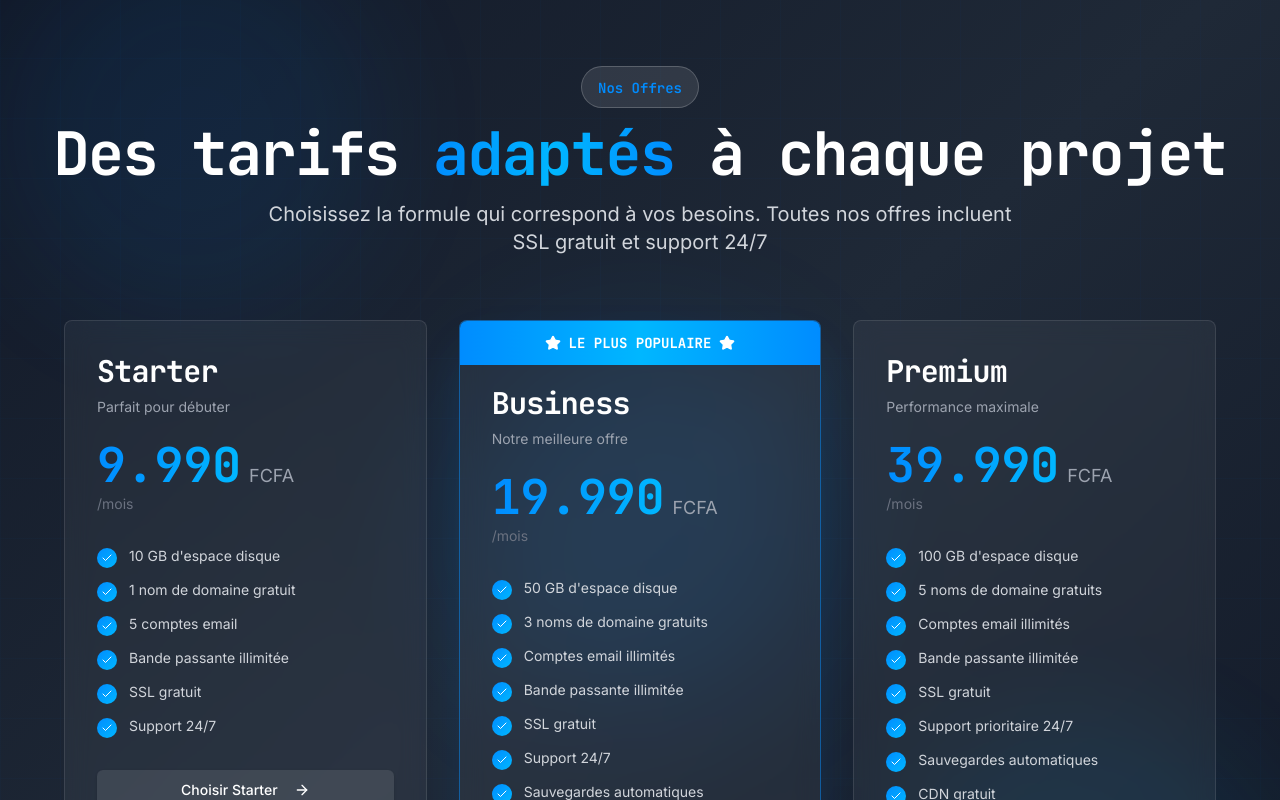
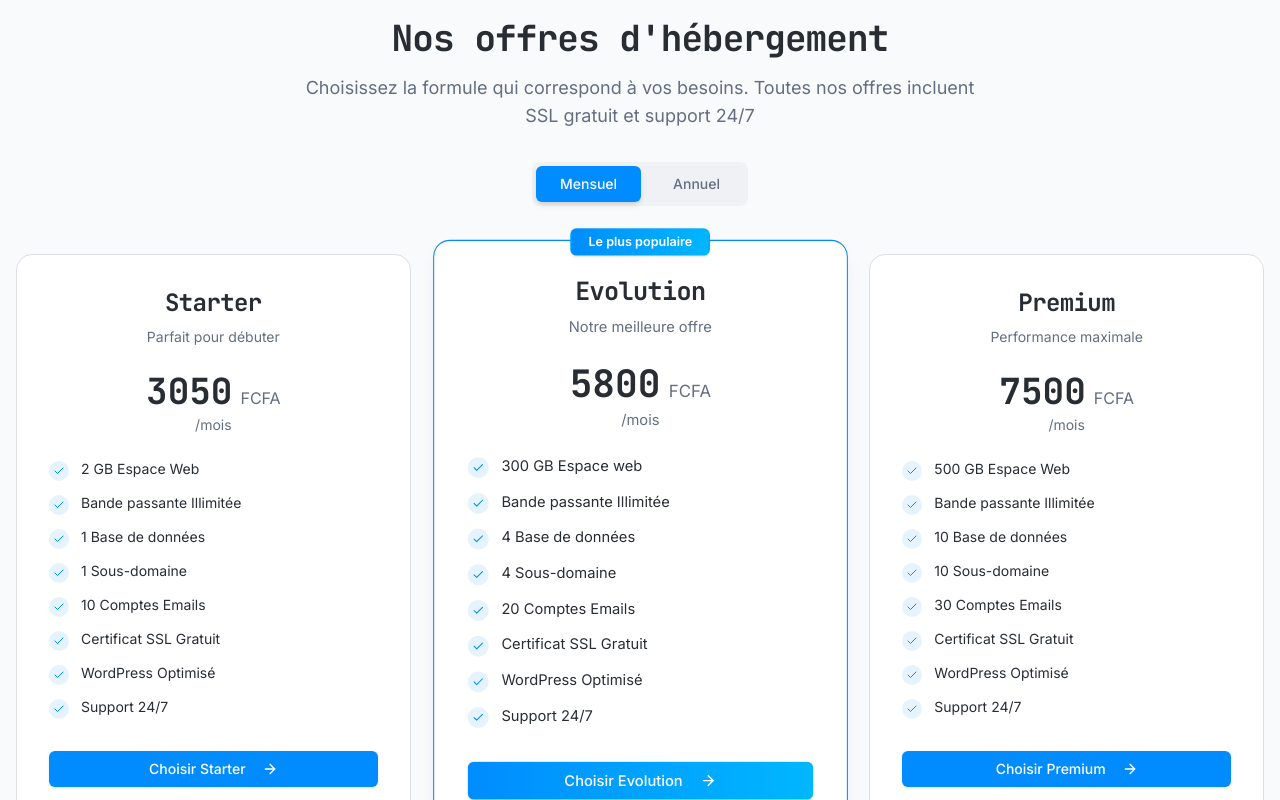
Before and after one commit to brice214/sg-6b163f7e-d25b-45da-95b7-a0681ea5011c-1791216779, a Next.js app: page / in a window 1280 px wide. Shown: the part 2800-3600 px from the top of the page. Built offline with nearby package versions, Linux system fonts and the light colour scheme.

Commit message:
feat(ui): update offers component pricing and toggle

```diff
--- a/src/components/homepage/Offers.tsx
+++ b/src/components/homepage/Offers.tsx
@@ -1,169 +1,179 @@
-import { Check, ArrowRight, Star } from "lucide-react";
+"use client";
+
+import { useState } from "react";
+import { Check, ArrowRight } from "lucide-react";
 import { Button } from "@/components/ui/button";
-import { Card } from "@/components/ui/card";
 import { Badge } from "@/components/ui/badge";
 
 export function Offers() {
-  const offers = [
+  const [billingCycle, setBillingCycle] = useState<"monthly" | "annually">("monthly");
+
+  const plans = [
     {
       name: "Starter",
       description: "Parfait pour débuter",
-      price: "9.990",
-      currency: "FCFA",
-      period: "/mois",
+      priceMonthly: "3050",
+      priceAnnually: "30500",
+      urlMonthly: "https://spiderhoster.com/portail/index.php?rp=/store/hebergement-web/starter&billingcycle=monthly",
+      urlAnnually: "https://spiderhoster.com/portail/index.php?rp=/store/hebergement-web/starter&billingcycle=annually",
       features: [
-        "10 GB d'espace disque",
-        "1 nom de domaine gratuit",
-        "5 comptes email",
-        "Bande passante illimitée",
-        "SSL gratuit",
-        "Support 24/7",
+        "2 GB Espace Web",
+        "Bande passante Illimitée",
+        "1 Base de données",
+        "1 Sous-domaine",
+        "10 Comptes Emails",
+        "Certificat SSL Gratuit",
+        "WordPress Optimisé",
+        "Support 24/7"
       ],
-      cta: "Choisir Starter",
-      popular: false,
+      popular: false
     },
     {
-      name: "Business",
+      name: "Evolution",
       description: "Notre meilleure offre",
-      price: "19.990",
-      currency: "FCFA",
-      period: "/mois",
+      priceMonthly: "5800",
+      priceAnnually: "58000",
+      urlMonthly: "https://spiderhoster.com/portail/index.php?rp=/store/hebergement-web/evolution&billingcycle=monthly",
+      urlAnnually: "https://spiderhoster.com/portail/index.php?rp=/store/hebergement-web/evolution&billingcycle=annually",
       features: [
-        "50 GB d'espace disque",
-        "3 noms de domaine gratuits",
-        "Comptes email illimités",
-        "Bande passante illimitée",
-        "SSL gratuit",
-        "Support 24/7",
-        "Sauvegardes automatiques",
+        "300 GB Espace web",
+        "Bande passante Illimitée",
+        "4 Base de données",
+        "4 Sous-domaine",
+        "20 Comptes Emails",
+        "Certificat SSL Gratuit",
+        "WordPress Optimisé",
+        "Support 24/7"
       ],
-      cta: "Choisir Business",
-      popular: true,
+      popular: true
     },
     {
       name: "Premium",
       description: "Performance maximale",
-      price: "39.990",
-      currency: "FCFA",
-      period: "/mois",
+      priceMonthly: "7500",
+      priceAnnually: "75000",
+      urlMonthly: "https://spiderhoster.com/portail/index.php?rp=/store/hebergement-web/pro&billingcycle=monthly",
+      urlAnnually: "https://spiderhoster.com/portail/index.php?rp=/store/hebergement-web/pro&billingcycle=annually",
       features: [
-        "100 GB d'espace disque",
-        "5 noms de domaine gratuits",
-        "Comptes email illimités",
-        "Bande passante illimitée",
-        "SSL gratuit",
-        "Support prioritaire 24/7",
-        "Sauvegardes automatiques",
-        "CDN gratuit",
+        "500 GB Espace Web",
+        "Bande passante Illimitée",
+        "10 Base de données",
+        "10 Sous-domaine",
+        "30 Comptes Emails",
+        "Certificat SSL Gratuit",
+        "WordPress Optimisé",
+        "Support 24/7"
       ],
-      cta: "Choisir Premium",
-      popular: false,
-    },
+      popular: false
+    }
   ];
 
   return (
-    <section id="offres" className="py-20 lg:py-32 relative overflow-hidden bg-gradient-to-br from-gray-900 via-gray-800 to-gray-900">
-      {/* Animated gradient background */}
-      <div className="absolute inset-0">
-        <div className="absolute top-0 left-0 w-96 h-96 bg-primary/20 rounded-full blur-3xl animate-pulse" />
-        <div className="absolute bottom-0 right-0 w-96 h-96 bg-secondary/20 rounded-full blur-3xl animate-pulse" style={{ animationDelay: '1.5s' }} />
-        <div className="absolute top-1/2 left-1/2 -translate-x-1/2 -translate-y-1/2 w-96 h-96 bg-primary/10 rounded-full blur-3xl" />
+    <section id="offres" className="py-20 bg-background">
+      <div className="container mx-auto px-4">
+        <div className="text-center mb-12">
+          <h2 className="text-3xl md:text-4xl font-mono font-bold text-foreground mb-4">
+            Nos offres d'hébergement
+          </h2>
+          <p className="text-lg text-muted-foreground max-w-2xl mx-auto mb-8">
+            Choisissez la formule qui correspond à vos besoins. Toutes nos offres incluent SSL gratuit et support 24/7
+          </p>
+
+          {/* Billing cycle toggle */}
+          <div className="inline-flex items-center gap-2 bg-muted/50 p-1 rounded-lg">
+            <button
+              onClick={() => setBillingCycle("monthly")}
+              className={`px-6 py-2 rounded-md text-sm font-medium transition-all ${
+                billingCycle === "monthly"
+                  ? "bg-primary text-white shadow-md"
+                  : "text-muted-foreground hover:text-foreground"
+              }`}
+            >
+              Mensuel
+            </button>
+            <button
+              onClick={() => setBillingCycle("annually")}
+              className={`px-6 py-2 rounded-md text-sm font-medium transition-all ${
+                billingCycle === "annually"
+                  ? "bg-primary text-white shadow-md"
+                  : "text-muted-foreground hover:text-foreground"
+              }`}
+            >
+              Annuel
+            </button>
+          </div>
         </div>
 
-      {/* Tech grid */}
-      <div className="absolute inset-0 opacity-5">
-        <div className="absolute inset-0" style={{
-          backgroundImage: `linear-gradient(hsl(207 100% 50% / 0.5) 1px, transparent 1px), linear-gradient(90deg, hsl(207 100% 50% / 0.5) 1px, transparent 1px)`,
-          backgroundSize: '60px 60px'
-        }} />
+        <div className="grid md:grid-cols-3 gap-8 max-w-7xl mx-auto">
+          {plans.map((plan, index) => (
+            <div
+              key={index}
+              className={`relative bg-card border rounded-2xl p-8 hover:shadow-xl transition-all duration-300 ${
+                plan.popular
+                  ? "border-primary shadow-lg shadow-primary/10 scale-105"
+                  : "border-border hover:border-primary/50"
+              }`}
+            >
+              {plan.popular && (
+                <Badge className="absolute -top-3 left-1/2 -translate-x-1/2 bg-gradient-to-r from-primary to-secondary text-white px-4 py-1">
+                  Le plus populaire
+                </Badge>
+              )}
+
+              <div className="text-center mb-6">
+                <h3 className="text-2xl font-mono font-bold text-foreground mb-2">
+                  {plan.name}
+                </h3>
+                <p className="text-sm text-muted-foreground">{plan.description}</p>
               </div>
 
-      <div className="container mx-auto px-4 relative z-10">
-        <div className="text-center mb-16 animate-slide-up">
-          <div className="inline-block px-4 py-2 rounded-full bg-white/10 backdrop-blur-md border border-white/20 mb-4">
-            <span className="text-sm font-mono font-semibold text-primary">Nos Offres</span>
+              <div className="text-center mb-6">
+                <div className="flex items-baseline justify-center gap-2">
+                  <span className="text-4xl font-mono font-bold text-foreground">
+                    {billingCycle === "monthly" ? plan.priceMonthly : plan.priceAnnually}
+                  </span>
+                  <span className="text-muted-foreground">FCFA</span>
                 </div>
-          <h2 className="text-3xl md:text-4xl lg:text-5xl xl:text-6xl font-mono font-bold text-white mb-4 tracking-tight">
-            Des tarifs <span className="text-transparent bg-clip-text bg-gradient-to-r from-primary via-secondary to-primary">adaptés</span> à chaque projet
-          </h2>
-          <p className="text-lg md:text-xl text-gray-300 max-w-3xl mx-auto leading-relaxed">
-            Choisissez la formule qui correspond à vos besoins. Toutes nos offres incluent SSL gratuit et support 24/7
+                <p className="text-sm text-muted-foreground mt-1">
+                  /{billingCycle === "monthly" ? "mois" : "an"}
                 </p>
               </div>
 
-        <div className="grid lg:grid-cols-3 gap-8 max-w-6xl mx-auto">
-          {offers.map((offer, index) => (
-            <Card
-              key={offer.name}
-              className={`relative overflow-hidden bg-white/5 backdrop-blur-md border-white/10 hover:border-primary/50 transition-all duration-500 animate-slide-up ${offer.popular ? 'lg:scale-105 border-primary/50 shadow-2xl shadow-primary/20' : 'hover:scale-105'}`}
-              style={{ animationDelay: `${index * 100}ms` }}
-            >
-              {/* Glow effect */}
-              <div className="absolute -inset-1 bg-gradient-to-r from-primary via-secondary to-primary opacity-0 group-hover:opacity-30 blur-2xl transition-opacity duration-500" />
-
-              {offer.popular && (
-                <div className="absolute top-0 left-0 right-0 bg-gradient-to-r from-primary via-secondary to-primary text-white text-center py-3">
-                  <div className="flex items-center justify-center gap-2">
-                    <Star className="h-4 w-4 fill-white" />
-                    <span className="text-sm font-mono font-bold">LE PLUS POPULAIRE</span>
-                    <Star className="h-4 w-4 fill-white" />
+              <ul className="space-y-3 mb-8">
+                {plan.features.map((feature, idx) => (
+                  <li key={idx} className="flex items-start gap-3">
+                    <div className="h-5 w-5 rounded-full bg-primary/10 flex items-center justify-center flex-shrink-0 mt-0.5">
+                      <Check className="h-3 w-3 text-primary" />
                     </div>
-                </div>
-              )}
-
-              <div className={`relative p-8 ${offer.popular ? 'pt-16' : ''}`}>
-                <div className="mb-6">
-                  <h3 className="text-2xl md:text-3xl font-mono font-bold text-white mb-2">
-                    {offer.name}
-                  </h3>
-                  <p className="text-sm text-gray-400">
-                    {offer.description}
-                  </p>
-                </div>
-
-                <div className="mb-8">
-                  <div className="flex items-baseline gap-2 mb-1">
-                    <span className="text-5xl font-mono font-bold text-transparent bg-clip-text bg-gradient-to-r from-primary to-secondary">
-                      {offer.price}
-                    </span>
-                    <span className="text-lg text-gray-400">
-                      {offer.currency}
-                    </span>
-                  </div>
-                  <div className="text-sm text-gray-500">{offer.period}</div>
-                </div>
-
-                <ul className="space-y-3 mb-8">
-                  {offer.features.map((feature) => (
-                    <li key={feature} className="flex items-start gap-3">
-                      <div className="flex-shrink-0 mt-0.5">
-                        <div className="h-5 w-5 rounded-full bg-gradient-to-br from-primary to-secondary flex items-center justify-center">
-                          <Check className="h-3 w-3 text-white" />
-                        </div>
-                      </div>
-                      <span className="text-sm text-gray-300">{feature}</span>
+                    <span className="text-sm text-foreground">{feature}</span>
                   </li>
                 ))}
               </ul>
 
               <Button
                 asChild
-                  className={`w-full group ${offer.popular ? 'bg-gradient-to-r from-primary to-secondary hover:opacity-90 hover:scale-105 shadow-lg shadow-primary/50' : 'bg-white/10 hover:bg-white/20 text-white border-white/20'}`}
-                  size="lg"
+                className={`w-full ${
+                  plan.popular
+                    ? "bg-gradient-to-r from-primary to-secondary hover:opacity-90 text-white"
+                    : "bg-primary hover:bg-primary/90 text-white"
+                }`}
               >
-                  <a href="https://order.spiderhoster.com" target="_blank" rel="noopener noreferrer">
-                    {offer.cta}
-                    <ArrowRight className="ml-2 h-5 w-5 group-hover:translate-x-1 transition-transform" />
+                <a
+                  href={billingCycle === "monthly" ? plan.urlMonthly : plan.urlAnnually}
+                  target="_blank"
+                  rel="noopener noreferrer"
+                >
+                  Choisir {plan.name}
+                  <ArrowRight className="ml-2 h-4 w-4" />
                 </a>
               </Button>
             </div>
-            </Card>
           ))}
         </div>
 
-        <div className="text-center mt-12 animate-fade-in">
-          <p className="text-gray-400 text-sm">
-            💳 Paiements acceptés : Airtel Money, Moov Money, Carte bancaire, Virement, Chèque, Espèces
+        <div className="text-center mt-12">
+          <p className="text-sm text-muted-foreground">
+            Tous les prix sont en Francs CFA. Paiements acceptés : Airtel Money, Moov Money, Carte bancaire, Virement, Chèque, Espèces
           </p>
         </div>
       </div>
```
Also changed, not shown: 1 other file (tests, documents, lock files or other folders). Lines whose indentation alone changed are shown as unchanged.
